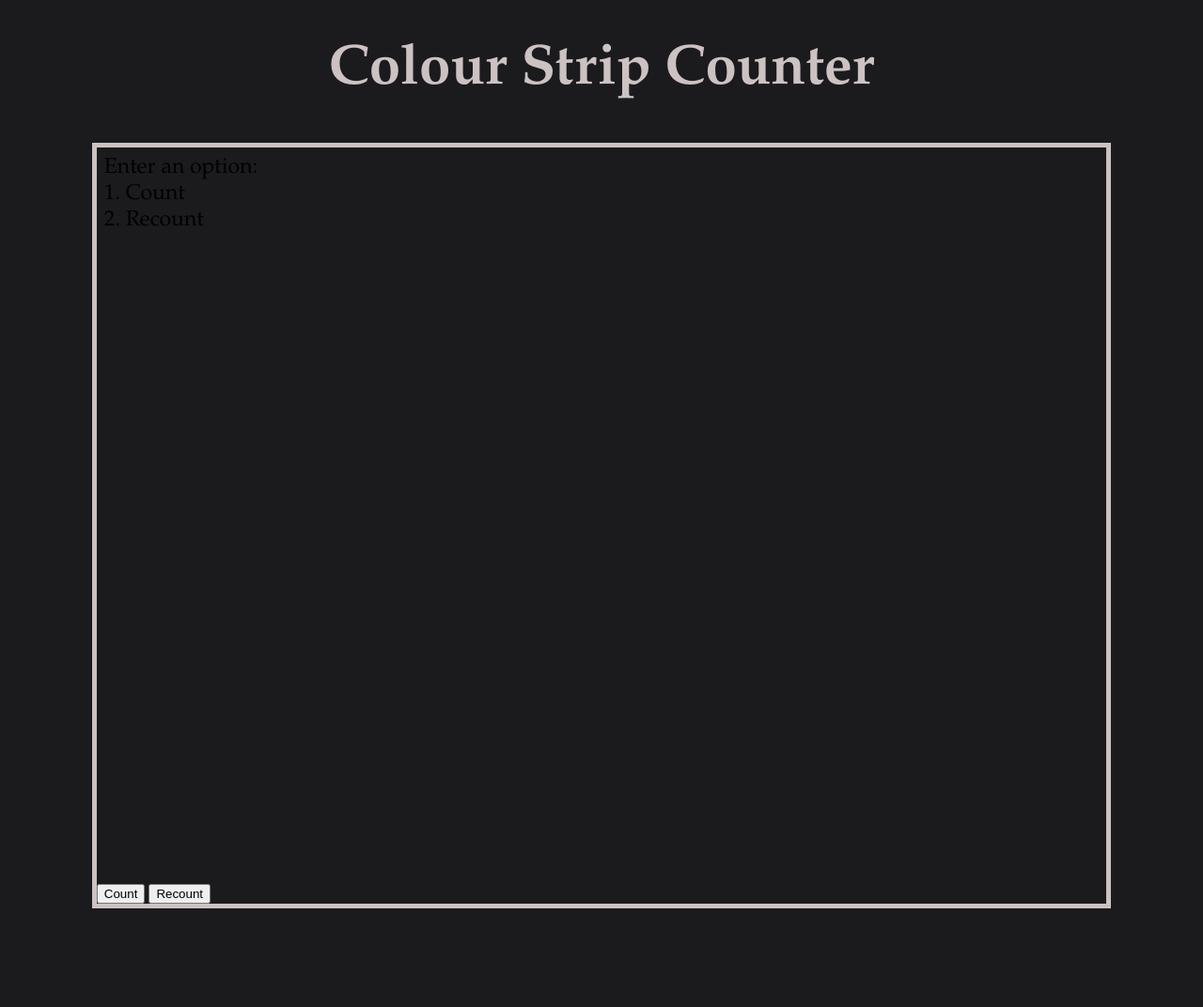
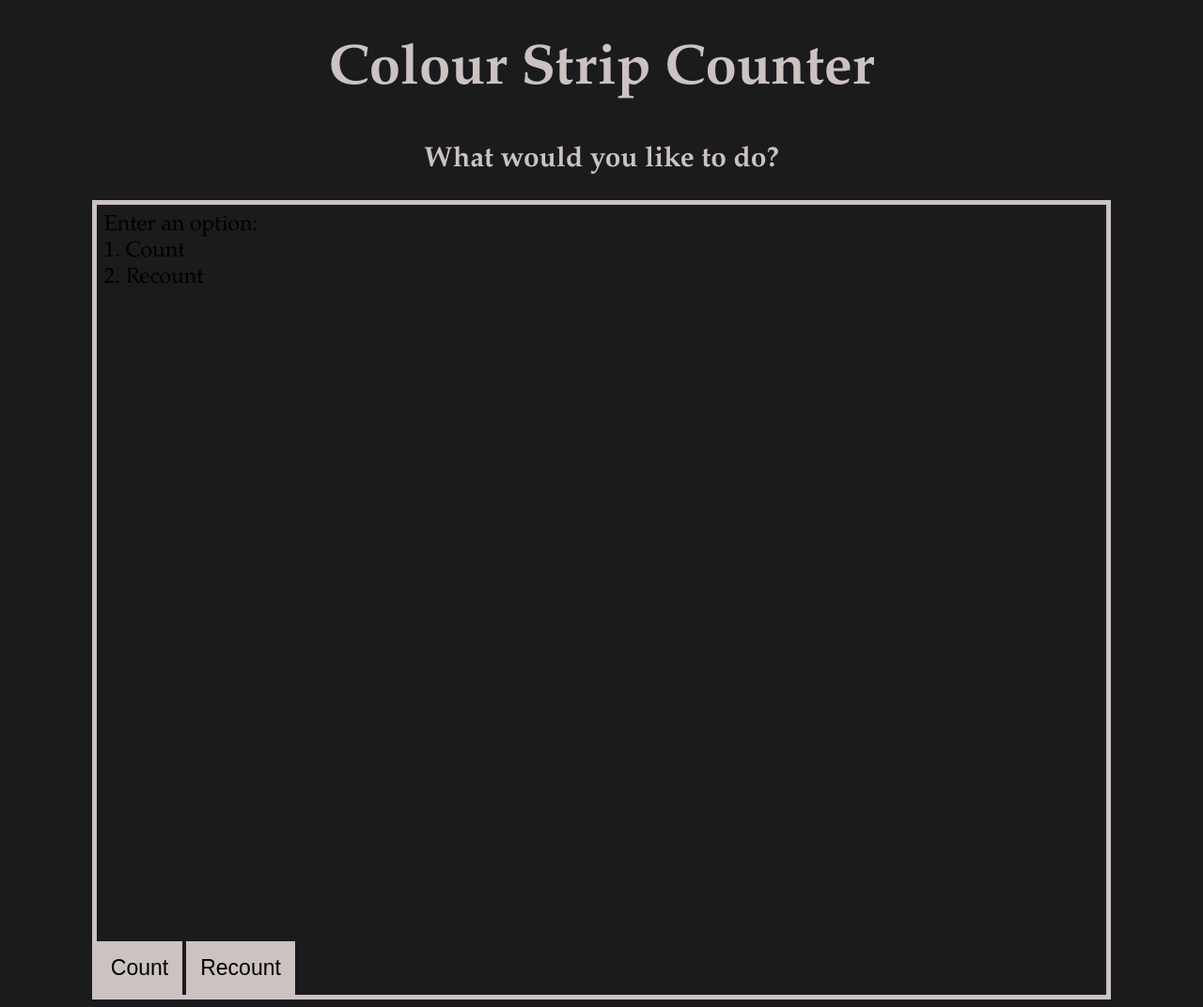
Before and after one commit to lewislemay/Strip-Counter, a website: page src/index.html in a window 1280 px wide. Shown: the whole page at 94% size. Before the commit the page ends 975 px from the top, so only its background shows below. Drawn offline with Linux system fonts and the light colour scheme.

Commit message:
Add content to web page in html

```diff
--- a/src/css/styles.css
+++ b/src/css/styles.css
@@ -57,6 +57,7 @@ body, #themes {
 .container {
     margin: 0 auto;
     width: 85%;
+    height: fit-content;
     position: relative;
     border: 5px solid var(--border);
 }
@@ -78,3 +79,17 @@ body, #themes {
     background-color: var(--back);
     color: var(--text);
 }
+
+button {
+    padding: 10px;
+    font-size: 23px;
+    border: 5px solid var(--border);
+}
+
+#countbtn {
+    background-color: #ccc2c2;
+}
+
+#recountbtn {
+    background-color: #ccc2c2;
+}
--- a/src/index.html
+++ b/src/index.html
@@ -15,10 +15,16 @@
                 color: #ccc2c2;
                 text-align: center;
             }
+            h2 {
+                font-size: 30px;
+                text-align: center;
+                color: #ccc2c2;
+            }
         </style>
     </head>
     <body>
         <h1>Colour Strip Counter</h1>
+        <h2>What would you like to do?</h3>
         <div class="container">
             <div id="output">
             </div>
```
